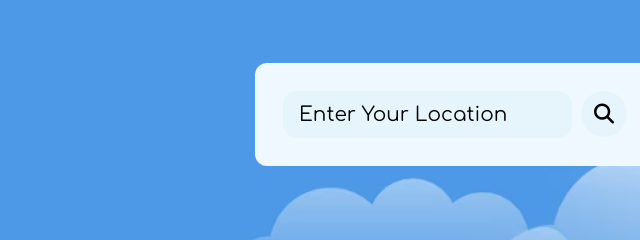
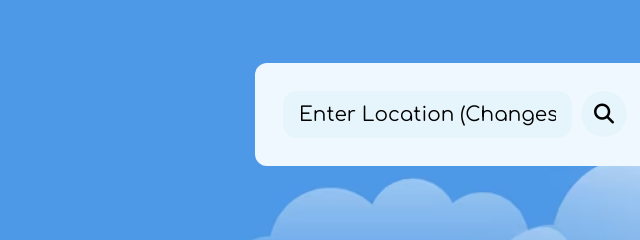
Before and after one commit to honeyy02/Weather_App, a plain HTML site: page index.html in a window 1280 px wide. Shown: the part 286-526 px from the top of the page, 185-825 px from the left. Drawn offline with Linux system fonts and the light colour scheme.

Commit message:
Update index.html: to see the functionality of webhooks

```diff
--- a/index.html
+++ b/index.html
@@ -11,7 +11,7 @@
     <div class="container">
          <div class="header">
             <div class="search-box">
-                <input type="text" placeholder="Enter your location" class="input-box">
+                <input type="text" placeholder="Enter Location (changes made) " class="input-box">
                 <button ><i class="fa fa-search" id="searchBtn"></i></button>
             </div>
         </div>
```
